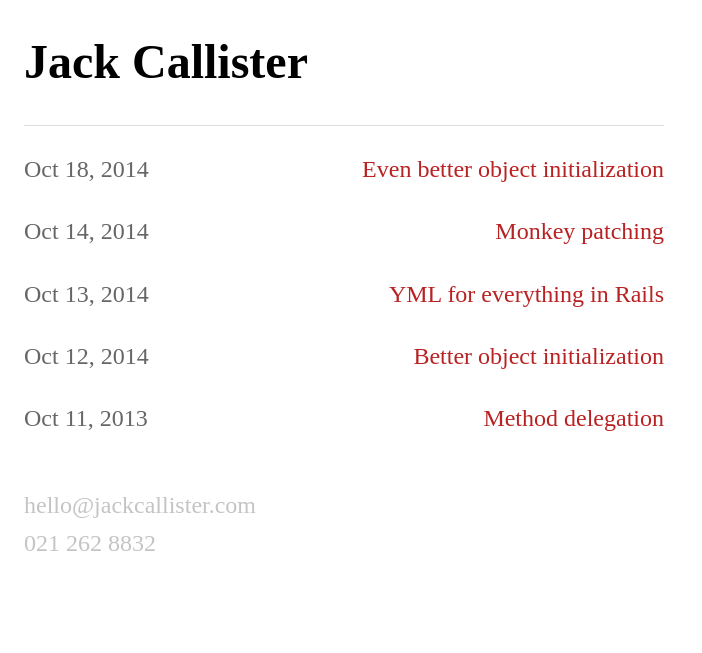
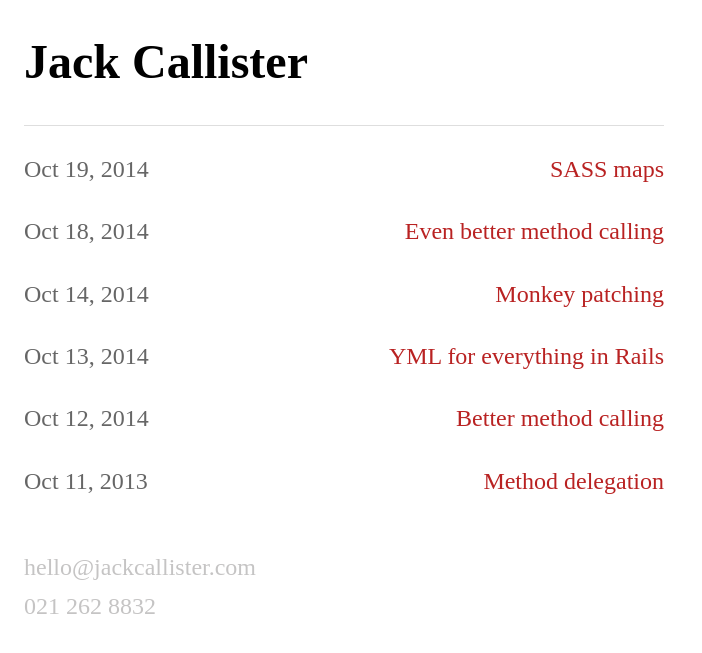
Before and after one commit to jackcallister/jarsbe.github.io, a Jekyll site: the page built from journal/index.html, in a window 1280 px wide. Shown: the top 653 px of the page, without its empty margins (0-702 px from the left). Built offline with Jekyll 4.4.1, drawn with Linux system fonts in a browser that asks for light colours; Markdown is read by kramdown in place of the engine named in the settings.

Commit message:
Add new post.

```diff
--- a/_posts/2013-10-11-method-delegation.markdown
+++ b/_posts/2013-10-11-method-delegation.markdown
@@ -1,6 +1,6 @@
 ---
 layout: post
-title: "Method delegation"
+title: Method delegation
 ---
 
 <p>Here's a sweet trick to avoid lengthy chaining in your method calls. The delegate method. Here's a simple apiary themed model setup.</p>
--- a/_posts/2014-10-12-better-object-initialization.markdown
+++ b/_posts/2014-10-12-better-method-calling.markdown
@@ -1,6 +1,6 @@
 ---
 layout: post
-title: Better object initialization
+title: Better method calling
 ---
 
 I'm very much used to doing this when building a new Ruby class.
--- a/_posts/2014-10-18-even-better-object-initialization.markdown
+++ b/_posts/2014-10-18-even-better-method-calling.markdown
@@ -1,6 +1,6 @@
 ---
 layout: post
-title: Even better object initialization
+title: Even better method calling
 ---
 
 <p>With Ruby 2.0 there's now an even better way to initialize objects (or call methods) which uses keyword args. We can now do this:</p>
```
Also changed, not shown: _posts/2014-10-19-sass-maps.markdown (added, +26 -0 lines), 1 other file.
